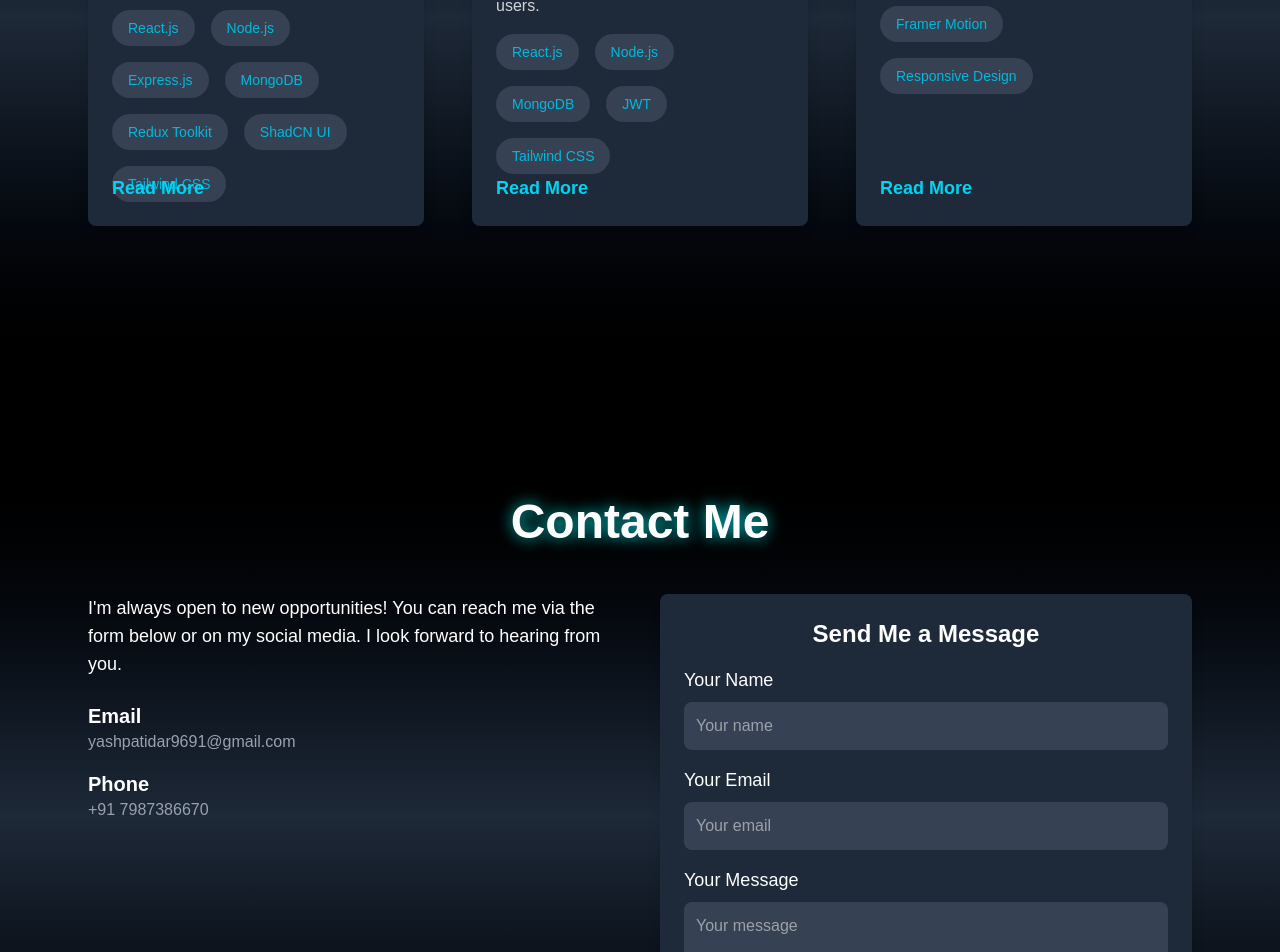
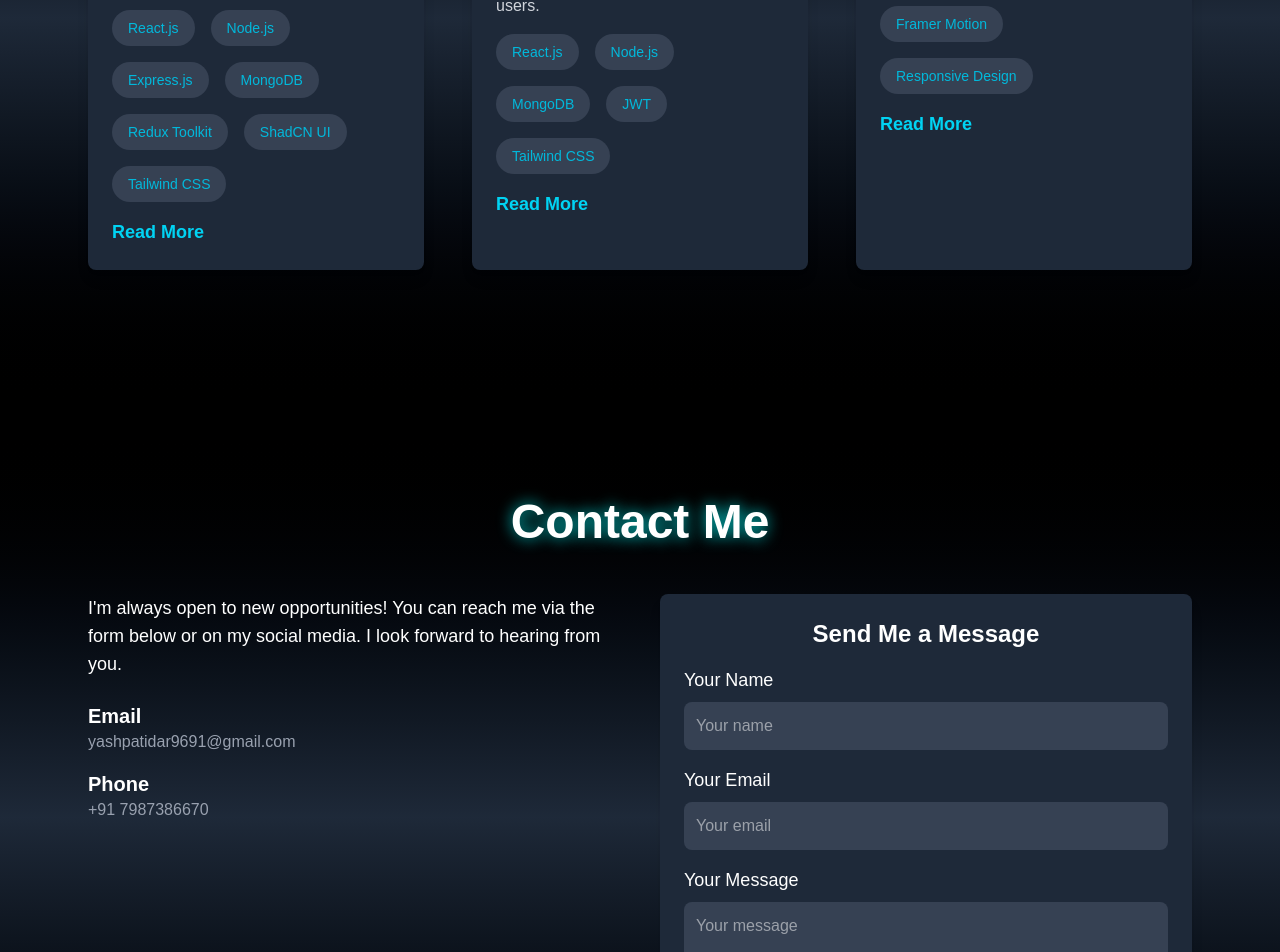
Before and after one commit to yashdark01/myportfolio, a React (Vite) app in the folder portfolio/: page / in a window 1280 px wide. Shown: the part 4320-5272 px from the top of the page. Built offline with nearby package versions, Linux system fonts and the light colour scheme.

Commit message:
Update Projects.jsx

```diff
--- a/portfolio/src/sections/Projects.jsx
+++ b/portfolio/src/sections/Projects.jsx
@@ -60,8 +60,7 @@ const Projects = () => {
                 ))}
               </div>
 
-              <div className = "absolute bottom-6 left-6">
-                <button
+               <button
                 onClick={() => toggleDescription(index)}
                 className=" text-cyan-400 mt-4 text-lg font-semibold hover:text-cyan-500"
               >
@@ -71,7 +70,6 @@ const Projects = () => {
               {expandedIndex === index && (
                 <p className="text-gray-400 my-4 ">{project.fullDescription}</p>
               )}
-              </div>
 
               <div className="absolute bottom-6 right-6  flex space-x-4 opacity-0 group-hover:opacity-100 transition-opacity duration-300">
                 <a href={project.githubLink} target="_blank" rel="noopener noreferrer">
```
